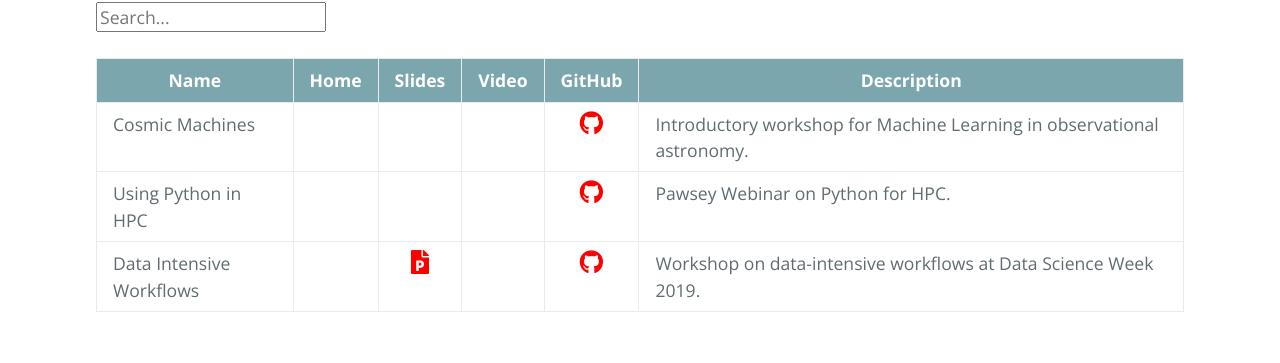
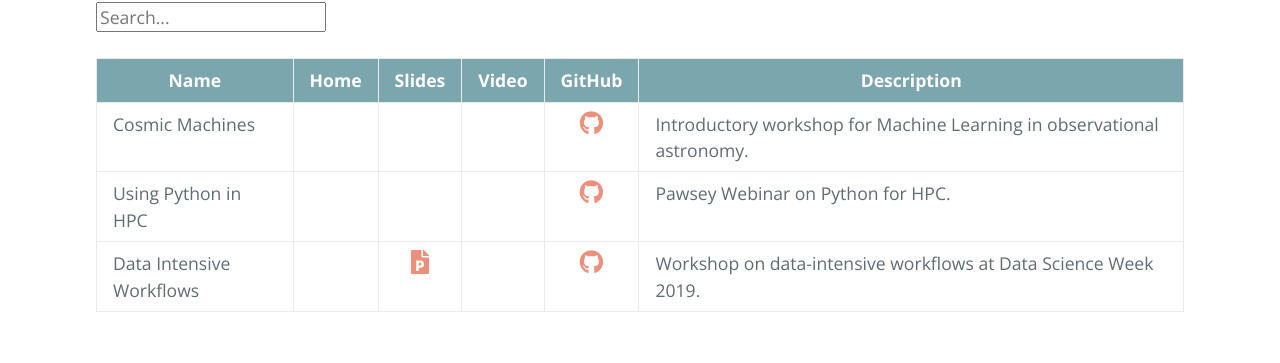
Before and after one commit to ratkinson0405/ratkinson0405.github.io, a Jekyll site: the page built from webinars.md, in a window 1280 px wide. Shown: the part 284-647 px from the top of the page. Built offline with Jekyll 4.4.1, drawn with Linux system fonts in a browser that asks for light colours; nearby versions of some CDN libraries; our own code applies the rules of GitHub Pages for plain Markdown files; the repository's description, which GitHub fills in, is left out.

Commit message:
Update jekyll-theme-cayman-red.scss

```diff
--- a/_sass/jekyll-theme-cayman-red.scss
+++ b/_sass/jekyll-theme-cayman-red.scss
@@ -325,7 +325,7 @@ i {
       border: 1px solid $table-border-color;
     }
     td > a {
-      color: red;
+      color:  #ed8f7b;
     }
   }
 
```
